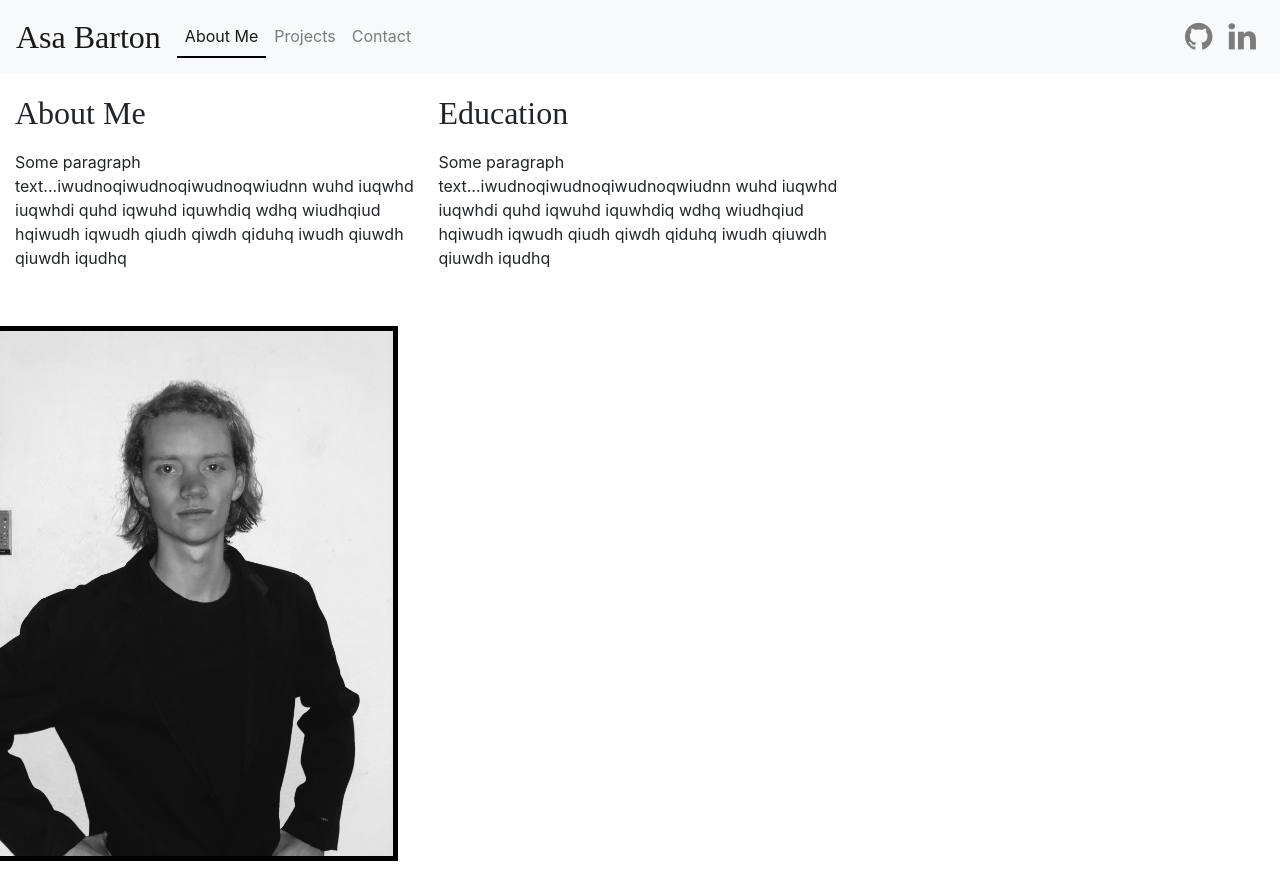
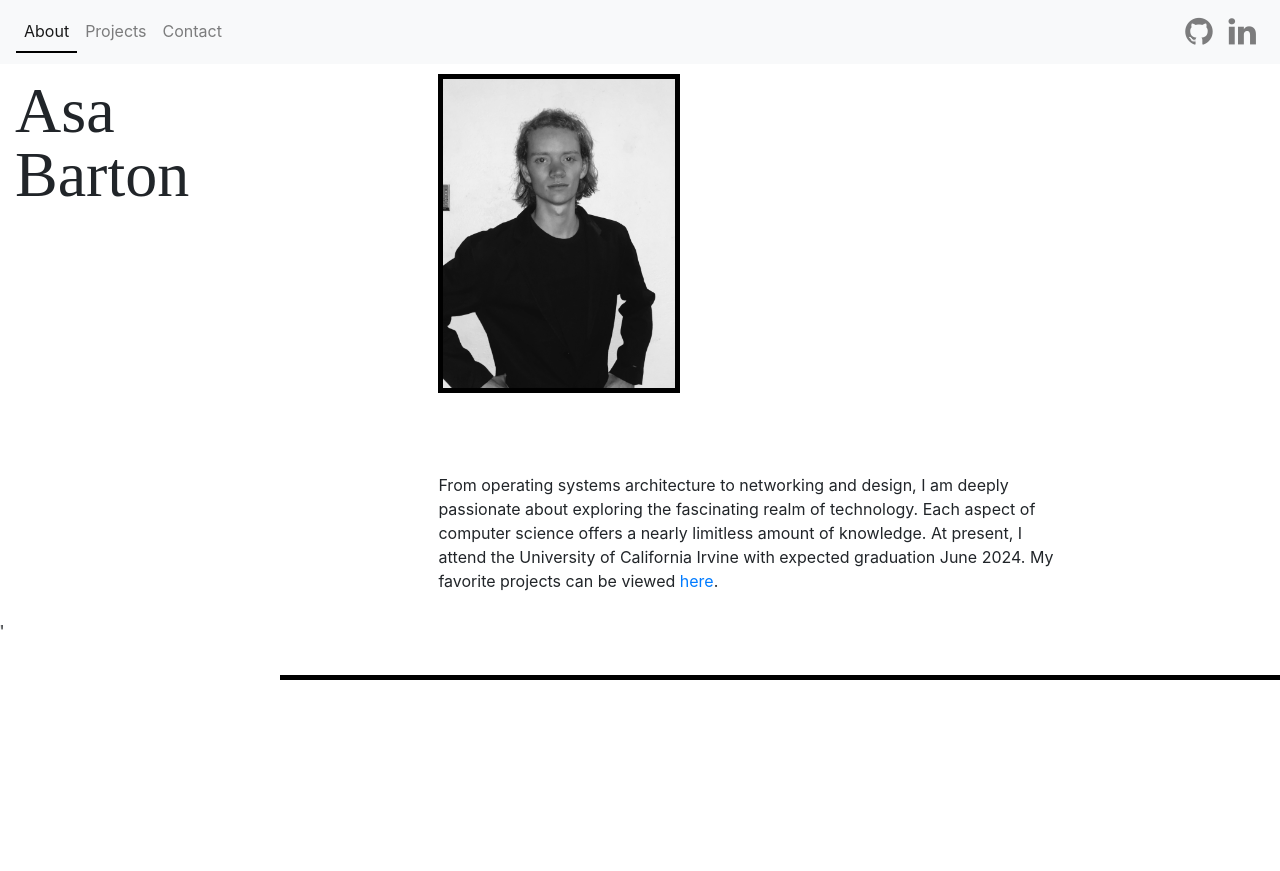
Before and after one commit to asarainbarton/asarainbarton.github.io, a plain HTML site: page index.html in a window 1280 px wide. After the commit the page ends 800 px from the top, so only its background shows below. Drawn offline with nearby package versions, Linux system fonts and the light colour scheme.

Commit message:
Homepage Complete

```diff
--- a/index.html
+++ b/index.html
@@ -19,83 +19,15 @@
     <title>Asa Barton Homepage</title>
 
     <!-- Additional Style definitions are made here! -->
-    <style>
-        .navbar
-        {
-            /* position: fixed; */
-            top: 0;
-            width: 100%;
-        }
-
-        .navbar-brand.headerfont
-        {
-            font-family: 'Abel', serif;
-            font-size: 32px;
-        }
-
-        .large-icon
-        {
-            font-size: 32px;
-        }
-
-        .nav-link.active
-        {
-            border-bottom: 2px solid #000; /* Change color as needed */
-        }
-
-        .row::after
-        {
-            content: "";
-            clear: both;
-            display: table;
-        }
-
-        .column.left
-        {
-            /* float: left; */
-            width: 32.32%;
-            padding: 10px;
-            margin-left: 20px;
-            /* display: grid;
-            place-items: center; */
-        }
-
-        .column.middle
-        {
-            /* float: left; */
-            width: 32.32%;
-            padding: 10px;
-            margin-right: 0px;
-            /* margin-left: 15px; */
-        }
-
-        .column.right
-        {
-            /* float: left; */
-            width: 32.32%;
-            padding: 10px;
-            margin-right: 20px;
-            margin-top: 20px;
-            /* margin-left: 15px; */
-        }
-
-        .column img
-        {
-            max-width: 100%;
-            height: auto;
-            border: 5px solid black;
-        }
-
-    </style>
+    <link rel="stylesheet" type="text/css" href="styles.css">
 </head>
 <body>
     <!-- Navigation bar to switch to different parts of my webpage (Referenced from navBar.html file) -->
     <nav class="navbar navbar-expand-lg navbar-light bg-light">
-        <span class="navbar-brand headerfont">Asa Barton</span>
         <div class="collapse navbar-collapse d-none d-sm-block">
             <ul class="navbar-nav mr-auto">
                 <li class="nav-item">
-                    <a class="nav-link active" href="index.html">About Me</a>
+                    <a class="nav-link active" href="index.html">About</a>
                 </li>
                 <li class="nav-item">
                     <a class="nav-link" href="projects.html">Projects</a>
@@ -119,20 +51,49 @@
         </div>
     </nav>
 
-    <!-- Main body of the 'About Me' page -->
+    <!-- Main body top row of the 'About Me' page -->
     <div class="row">
         <div class="column left">
-            <h2 class = "navbar-brand headerfont">About Me</h2>
-            <p>Some paragraph text...iwudnoqiwudnoqiwudnoqwiudnn  wuhd iuqwhd iuqwhdi quhd iqwuhd iquwhdiq wdhq wiudhqiud hqiwudh iqwudh qiudh qiwdh qiduhq iwudh qiuwdh qiuwdh iqudhq </p>
+            <h2 class="navbar-brand namefont">Asa<br>Barton</h2>
         </div>
         <div class="column middle">
-            <h2 class = "navbar-brand headerfont">Education</h2>
-            <p>Some paragraph text...iwudnoqiwudnoqiwudnoqwiudnn  wuhd iuqwhd iuqwhdi quhd iqwuhd iquwhdiq wdhq wiudhqiud hqiwudh iqwudh qiudh qiwdh qiduhq iwudh qiuwdh qiuwdh iqudhq </p>
+            <img src="me.jpg" alt="Image Description">
         </div>
         <div class="column right">
-            <img src="me.jpg" alt="Image Description">
         </div>
     </div>
+
+    <!-- Main body bottom row of the 'About Me' page -->
+    <div class = "row">
+        <div class="column left2">
+        </div>
+        <div class="column middlebottom">
+            <p>
+                From operating systems architecture to networking and design,
+                I am deeply passionate about exploring the fascinating realm
+                of technology. Each aspect of computer science offers a nearly
+                limitless amount of knowledge. At present, I attend the
+                University of California Irvine with expected graduation
+                June 2024. My favorite projects can be viewed
+                <a href="projects.html">here</a>.
+            </p>
+        </div>
+    </div>
+
+    <!-- Draw the line at bottom of page -->
+    <div class = "row">
+        <p>" "</p>
+    </div>
+    <div class = "row">
+        <div class="column leftbottom">
+        </div>
+        <div class="column rightbottom">
+            <hr style="border: none; border-top: 5px solid black;">
+        </div>
+    </div>
+
+
+
 
 
     <!-- Link to Bootstrap JavaScript and its dependencies -->
--- /dev/null
+++ b/styles.css
@@ -0,0 +1,129 @@
+.navbar
+{
+    /* position: fixed; */
+    top: 0;
+    width: 100%;
+}
+
+.navbar-brand
+{
+    line-height: 1; /* Adjust this value as needed */
+}
+
+.navbar-brand.headerfont
+{
+    font-family: 'Abel', serif;
+    font-size: 32px;
+}
+
+.navbar-brand.namefont
+{
+    font-family: 'Abel', serif;
+    font-size: 64px;
+}
+
+.large-icon
+{
+    font-size: 32px;
+}
+
+.nav-link.active
+{
+    border-bottom: 2px solid #000; /* Change color as needed */
+}
+
+.row::after
+{
+    content: "";
+    clear: both;
+    display: table;
+}
+
+.column.left
+{
+    /* float: left; */
+    width: 32.32%;
+    padding: 10px;
+    margin-left: 20px;
+    /* display: grid;
+    place-items: center; */
+}
+
+.column.left2
+{
+    /* float: left; */
+    width: 32.32%;
+    padding: 10px;
+    margin-left: 20px;
+    /* display: grid;
+    place-items: center; */
+}
+
+.column.leftbottom
+{
+    /* float: left; */
+    width: 22.5%;
+    padding: 0px;
+    margin-left: 0px;
+    /* display: grid;
+    place-items: center; */
+}
+
+.column.rightbottom
+{
+    /* float: left; */
+    width: 77.5%;
+    padding: 0px;
+    margin-left: 0px;
+    /* display: grid;
+    place-items: center; */
+}
+
+.column.middle
+{
+    /* float: left; */
+    width: 32.32%;
+    padding: 10px;
+    margin-right: 0px;
+    /* margin-left: 15px; */
+}
+
+.column.middlebottom
+{
+    /* float: left; */
+    width: 48.48%;
+    padding: 10px;
+    margin-right: 0px;
+    margin-top: 20px;
+    /* margin-left: 15px; */
+}
+
+@media (max-width: 900px)
+{
+    .column.middlebottom
+    {
+        width: 100%;
+    }
+
+    .column.left2
+    {
+        width: 0%;
+    }
+}
+
+.column.right
+{
+    /* float: left; */
+    width: 32.32%;
+    padding: 10px;
+    margin-right: 20px;
+    margin-top: 20px;
+    /* margin-left: 15px; */
+}
+
+.column img
+{
+    max-width: 60%;
+    height: auto;
+    border: 5px solid black;
+}
```
Also changed, not shown: contact.html (+2 -32 lines), projects.html (+2 -32 lines).
